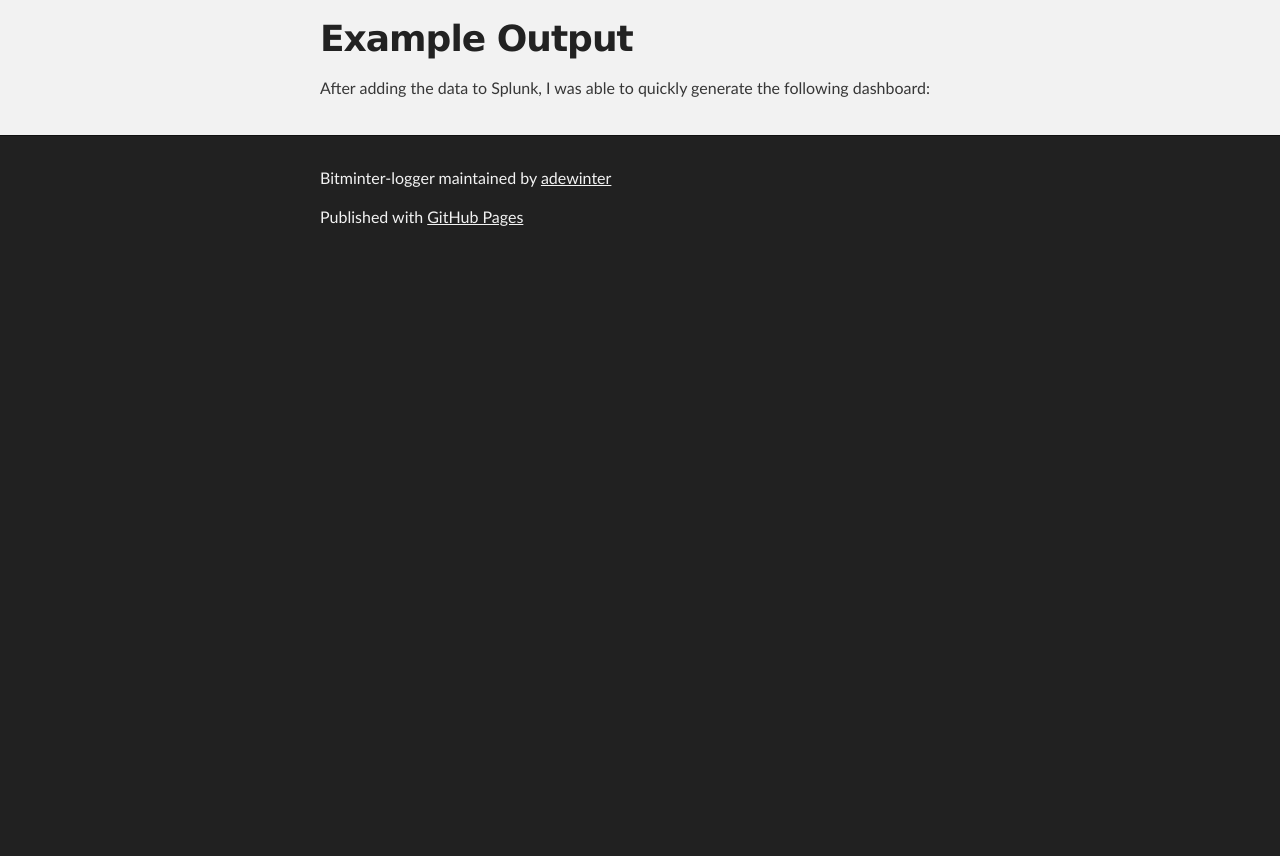
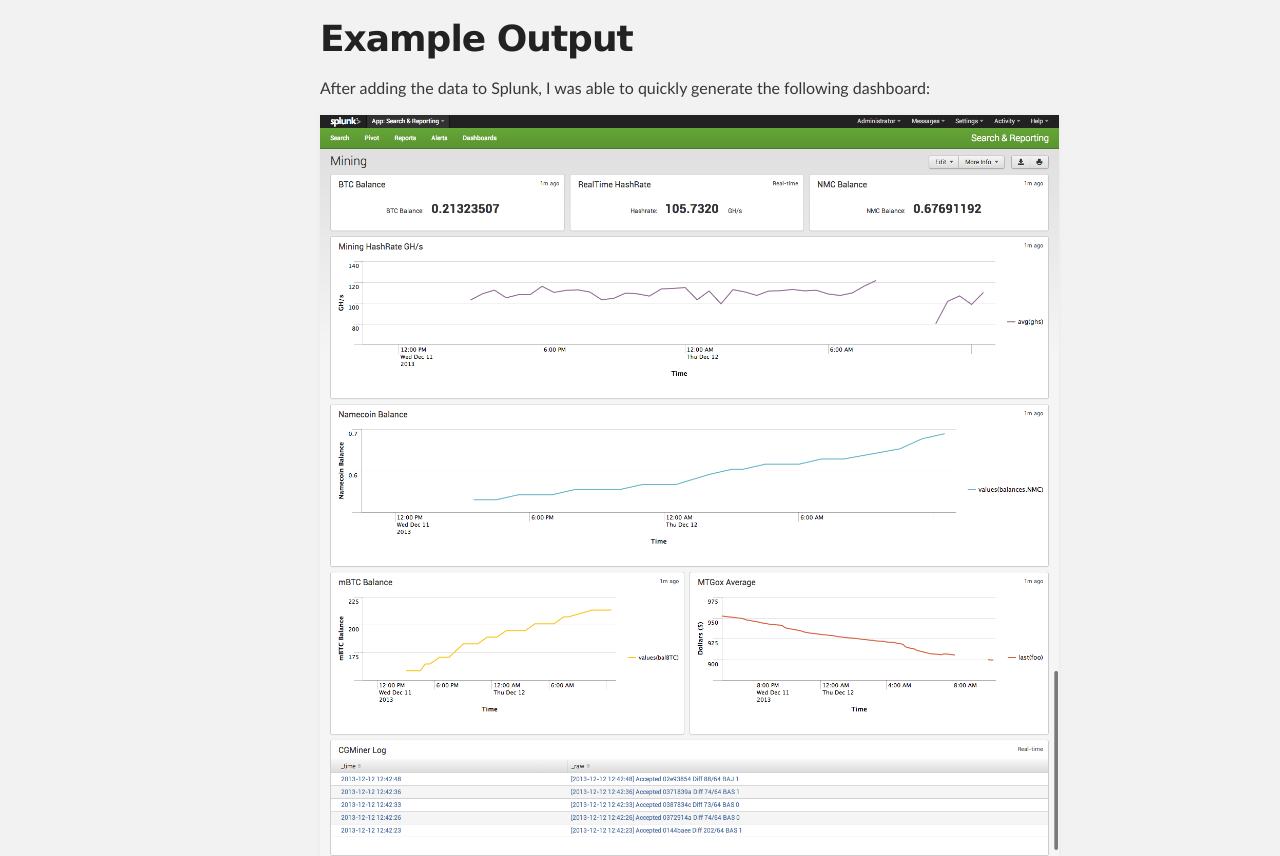
Before and after one commit to adewinter/bitminter-logger, a plain HTML site: page index.html in a window 1280 px wide. Shown: the part 1125-1981 px from the top of the page. Before the commit the page ends 1389 px from the top, so only its background shows below. Drawn offline with Linux system fonts and the light colour scheme.

```diff
--- a/index.html
+++ b/index.html
@@ -71,6 +71,8 @@ $ python bitminter.py
 <a name="example-output" class="anchor" href="#example-output"><span class="octicon octicon-link"></span></a>Example Output</h1>
 
 <p>After adding the data to Splunk, I was able to quickly generate the following dashboard:</p>
+
+<p><img src="http://adewinter.github.io/bitminter-logger/images/mining_dash.png" alt="Example Splunk Dashboard"></p>
       </section>
     </div>
 
```
Also changed, not shown: params.json (+1 -1 lines).
